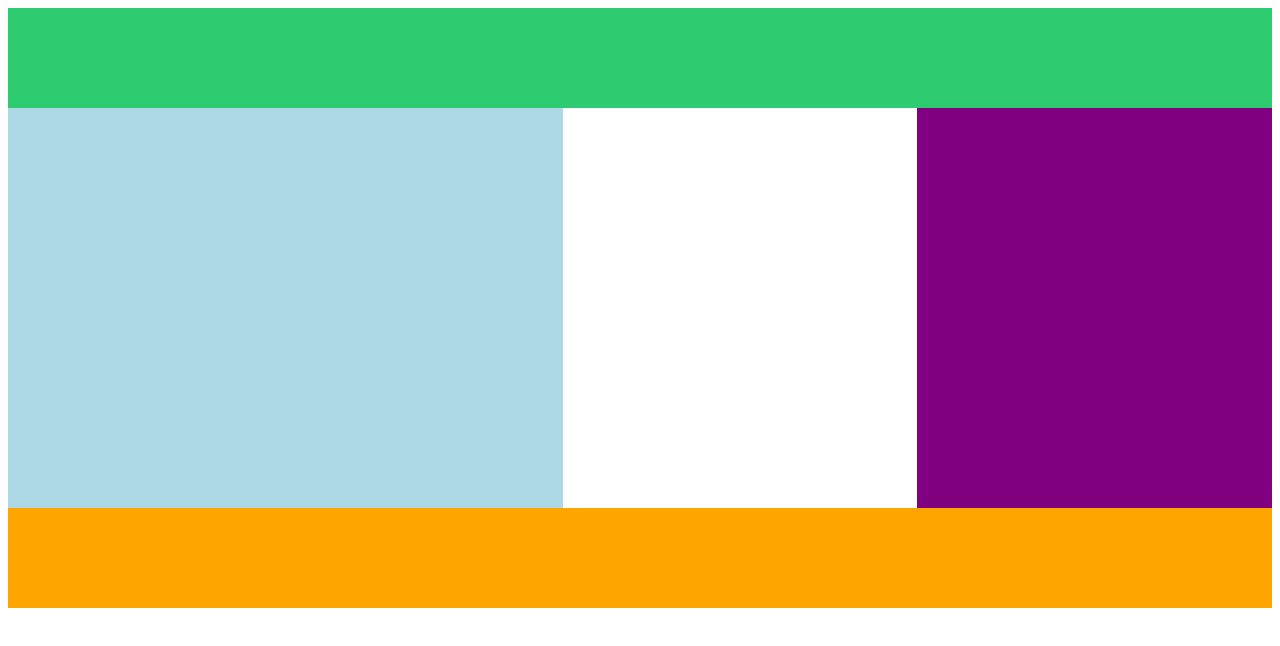
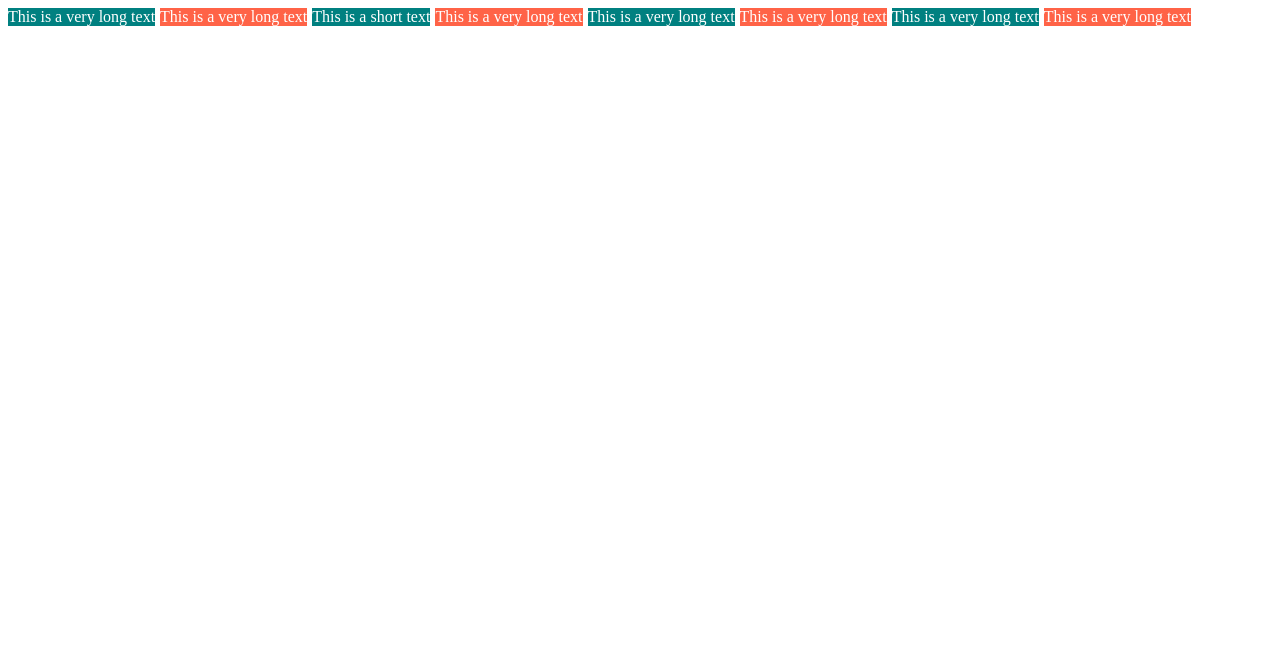
Before and after one commit to beberiche/shoppingmalls, a plain HTML site: page index.html in a window 1280 px wide. Drawn offline with Linux system fonts and the light colour scheme.

Commit message:
20/10/23
20/10/23

```diff
--- a/index.html
+++ b/index.html
@@ -7,11 +7,15 @@
     <link rel="stylesheet" href="style.css" />
   </head>
   <body>
-    <div class="father">
-      <div class="header"></div>
-      <div class="content"></div>
-      <div class="nav"></div>
-      <div class="footer"></div>
+    <div class="grid">
+      <div class="item">This is a very long text</div>
+      <div class="item">This is a very long text</div>
+      <div class="item">This is a short text</div>
+      <div class="item">This is a very long text</div>
+      <div class="item">This is a very long text</div>
+      <div class="item">This is a very long text</div>
+      <div class="item">This is a very long text</div>
+      <div class="item">This is a very long text</div>
     </div>
   </body>
 </html>
--- a/style.css
+++ b/style.css
@@ -1,30 +1,15 @@
-.father {
+.grid {
+  color: white;
   display: grid;
-  grid-template-columns: auto 200px;
-  grid-template-rows: 100px repeat(2, 200px) 100px;
-  grid-template-areas:
-    "header header header header"
-    "content content . nav"
-    "content content . nav"
-    "footer footer footer footer";
+  gap: 5px;
+  grid-template-columns: repeat(auto-fit, minmax(20px, max-content));
+  margin-bottom: 30px;
 }
 
-.header {
-  background-color: #2ecc71;
-  grid-area: header;
+.item:nth-child(odd) {
+  background-color: teal;
 }
 
-.content {
-  background-color: lightblue;
-  grid-area: content;
+.item:nth-child(even) {
+  background-color: tomato;
 }
-
-.nav {
-  background-color: purple;
-  grid-area: nav;
-}
-
-.footer {
-  background-color: orange;
-  grid-area: footer;
-}
```
